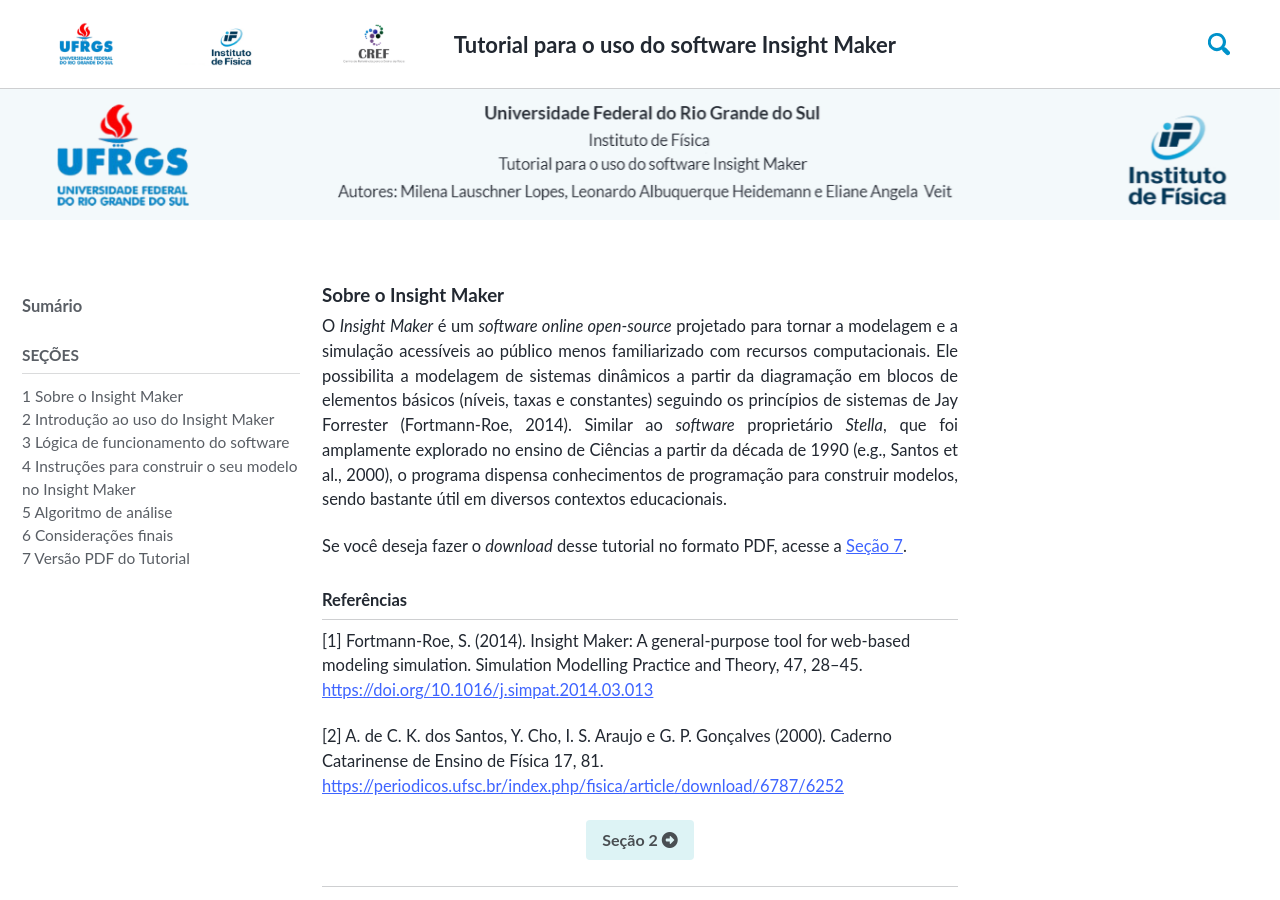
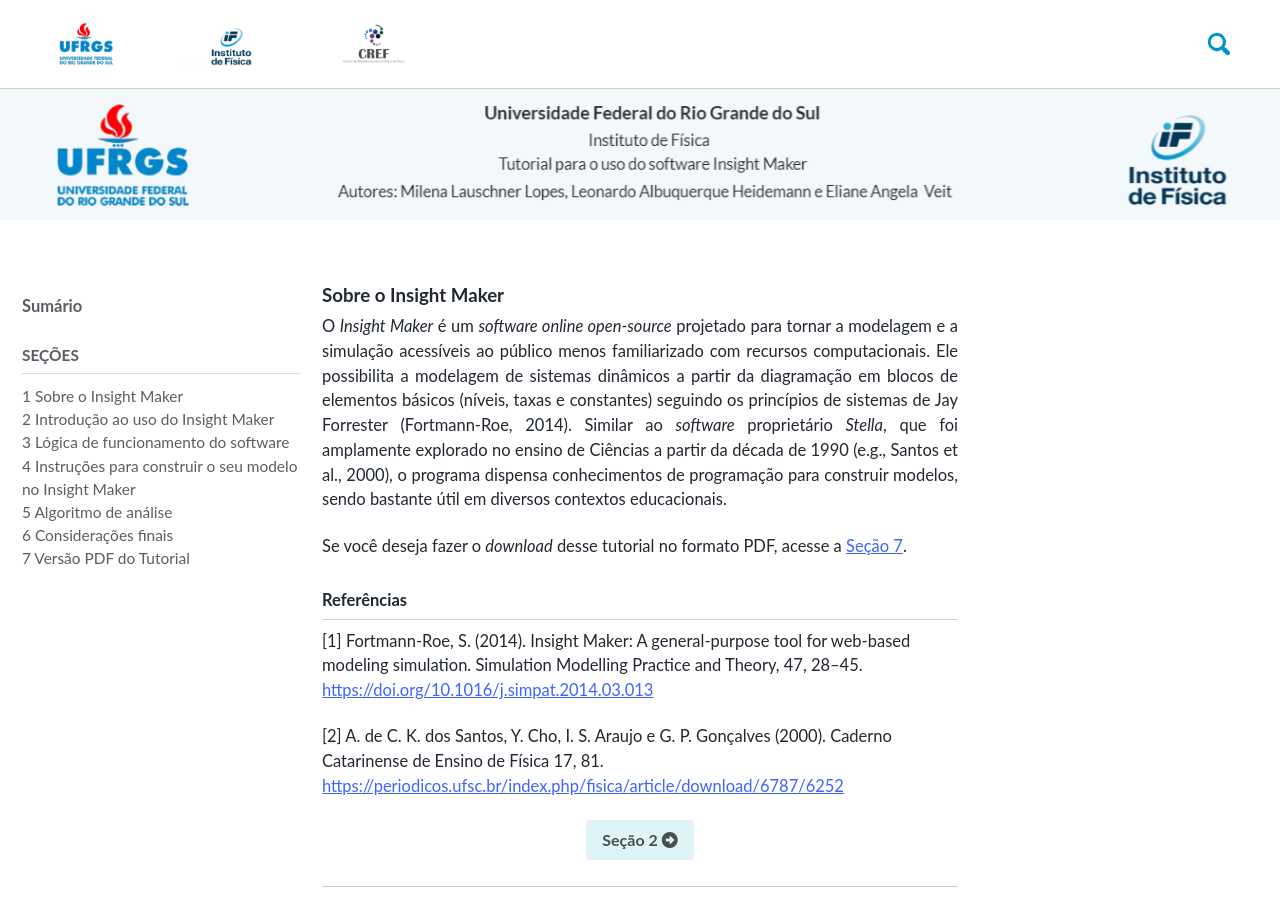
Before and after one commit to milenalauschner/MM, a Jekyll site: the page built from index.md, in a window 1280 px wide and 900 px high. Built offline with Jekyll 4.4.1, drawn with Linux system fonts in a browser that asks for light colours; cached includes are drawn as plain includes; nearby versions of some CDN libraries; some web fonts are replaced.

Commit message:
Update _config.yml

```diff
--- a/_config.yml
+++ b/_config.yml
@@ -13,7 +13,7 @@
 minimal_mistakes_skin    : "air" # "air", "aqua", "contrast", "dark", "dirt", "neon", "mint", "plum", "sunrise"
 
 # Site Settings
-title                    : "Tutorial para o uso do software Insight Maker"
+title                    : "  "
 title_separator          : "|"
 name                     : "Tutorial Insight Maker"
 description              : ""
```
